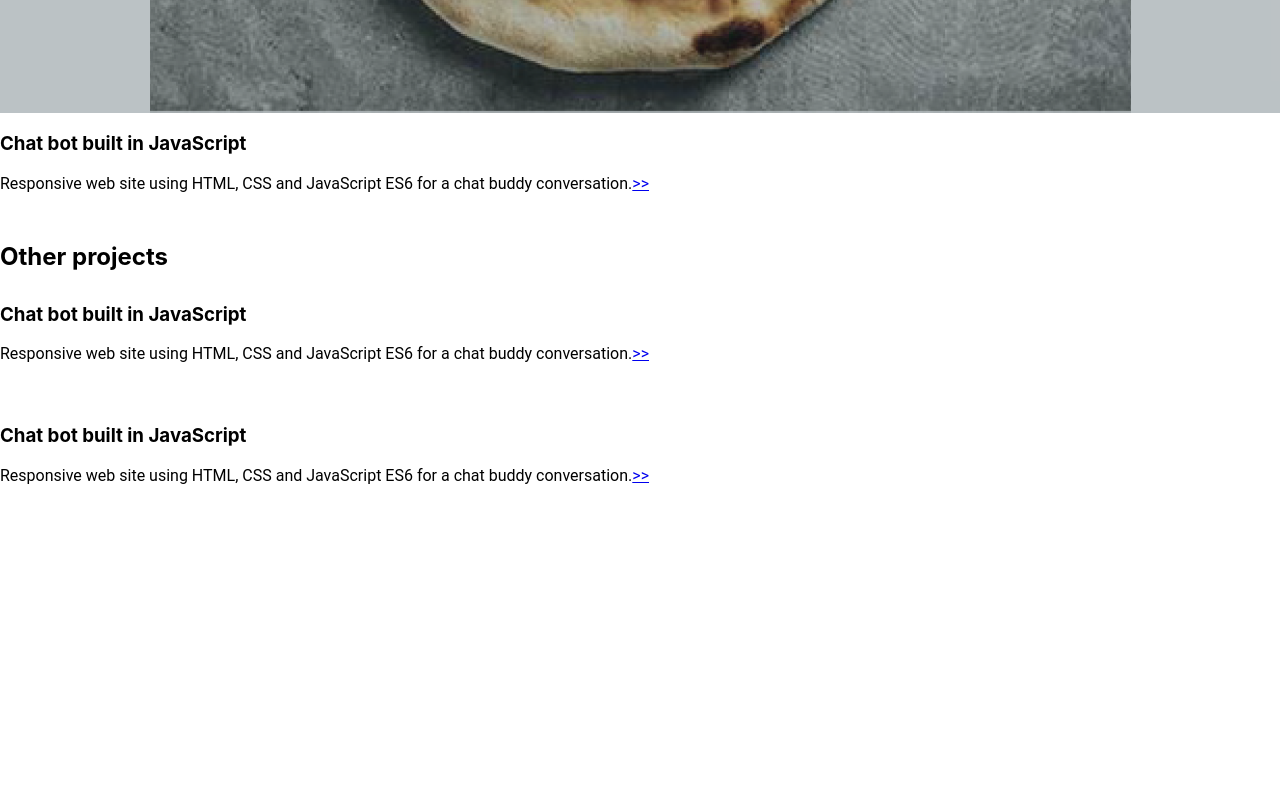
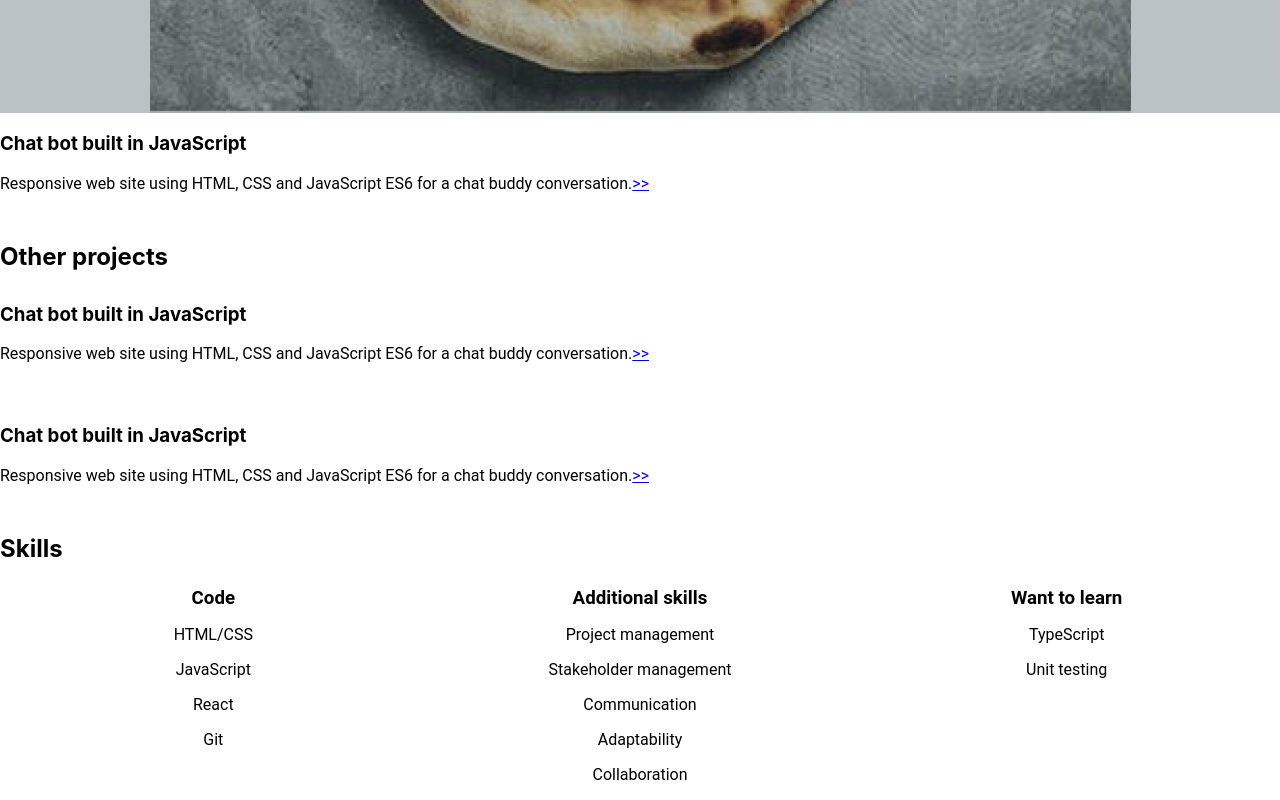
Before and after one commit to ariallahyar/portfolio, a React (Create React App) app: page / in a window 1280 px wide. Shown: the part 2206-3006 px from the top of the page. Before the commit the page ends 2720 px from the top, so only its background shows below. Built offline with nearby package versions, Linux system fonts and the light colour scheme.

Commit message:
Skills component created including styling

```diff
--- a/src/App.js
+++ b/src/App.js
@@ -6,6 +6,7 @@ import About from './components/About';
 import Tech from './components/Tech';
 import FeatureProject from './components/FeatureProjectCard';
 import ProjectCard from './components/ProjectCard';
+import Skills from './components/Skills';
 
 const App = () => {
   return (
@@ -14,6 +15,7 @@ const App = () => {
       <main>
         <About />
         <Tech />
+
         <section className='section'>
           <div className="container">
             <h2>Featured Projects</h2>
@@ -34,6 +36,9 @@ const App = () => {
             </article>
           </div>
         </section>
+
+        <Skills />
+
       </main>
     </body>
   );
--- /dev/null
+++ b/src/components/Skills.css
@@ -0,0 +1,24 @@
+.skills-container {
+	font-family: 'Roboto', sans-serif;
+	margin: 24px auto 0 auto;
+	display: grid;
+	grid-template-columns: 1fr 1fr;
+	row-gap: 24px;
+	text-align: center;
+}
+.skills-group {
+	text-align: center;
+}
+
+.skills-group h3 {
+	color: var(--main);
+	margin: 0;
+}
+
+@media screen and (min-width: 768px) {
+
+	.skills-container {
+		grid-template-columns: 1fr 1fr 1fr;
+	}
+
+};
--- /dev/null
+++ b/src/components/Skills.js
@@ -0,0 +1,36 @@
+import React from 'react'
+import './Skills.css'
+
+const Skills = () => {
+	return (
+		<section class="section">
+			<div class="container">
+				<h2>Skills</h2>
+				<div class="skills-container">
+					<div class="skills-group">
+						<h3>Code</h3>
+						<p>HTML/CSS</p>
+						<p>JavaScript</p>
+						<p>React</p>
+						<p>Git</p>
+					</div>
+					<div class="skills-group">
+						<h3>Additional skills</h3>
+						<p>Project management</p>
+						<p>Stakeholder management</p>
+						<p>Communication</p>
+						<p>Adaptability</p>
+						<p>Collaboration</p>
+					</div>
+					<div class="skills-group">
+						<h3>Want to learn</h3>
+						<p>TypeScript</p>
+						<p>Unit testing</p>
+					</div>
+				</div>
+			</div>
+		</section>
+	);
+};
+
+export default Skills;
```
